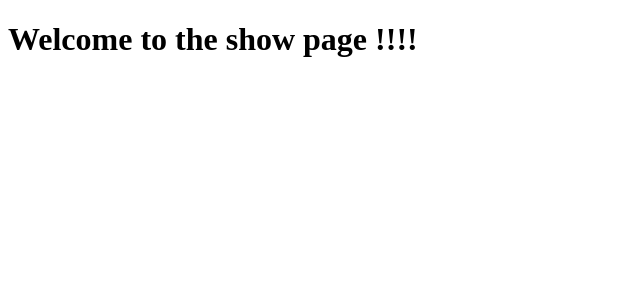
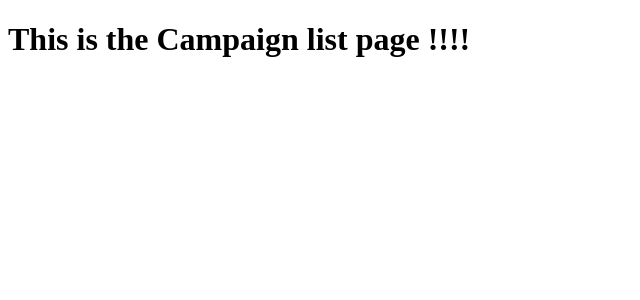
Before and after one commit to jackofalltradesprogrammer/ethereum_react, a Next.js app: page /show in a window 1280 px wide. Shown: the top 300 px of the page, without its empty margins (0-640 px from the left). Built offline with nearby package versions, Linux system fonts and the light colour scheme.

Commit message:
Next can open index.js be default

```diff
--- a/pages/show.js
+++ b/pages/show.js
@@ -2,6 +2,6 @@ import React from 'react';
 
 export default () => {
     return (
-        <h1> Welcome to the show page !!!!</h1>
+        <h1> This is the Campaign list page !!!!</h1>
     );
 }
```
Also changed, not shown: pages/index.js (renamed from pages/newcampaign.js).
